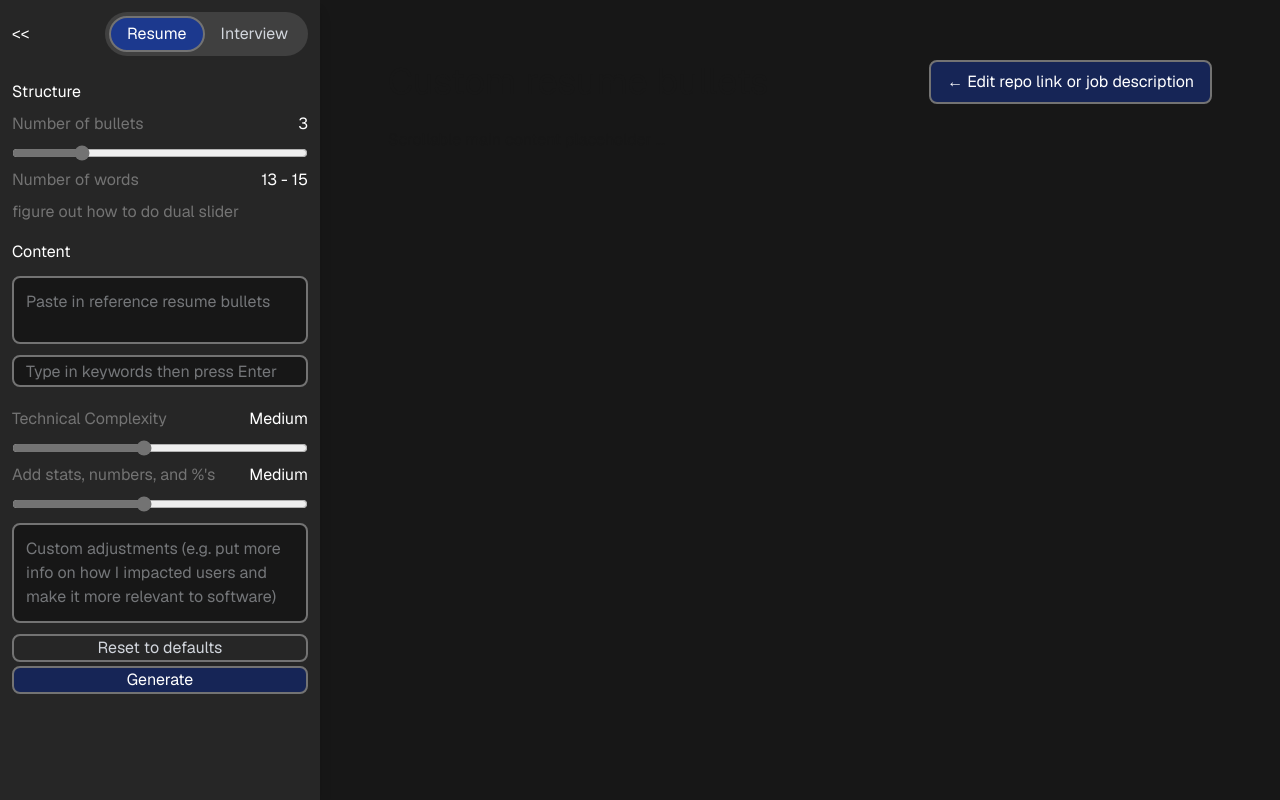
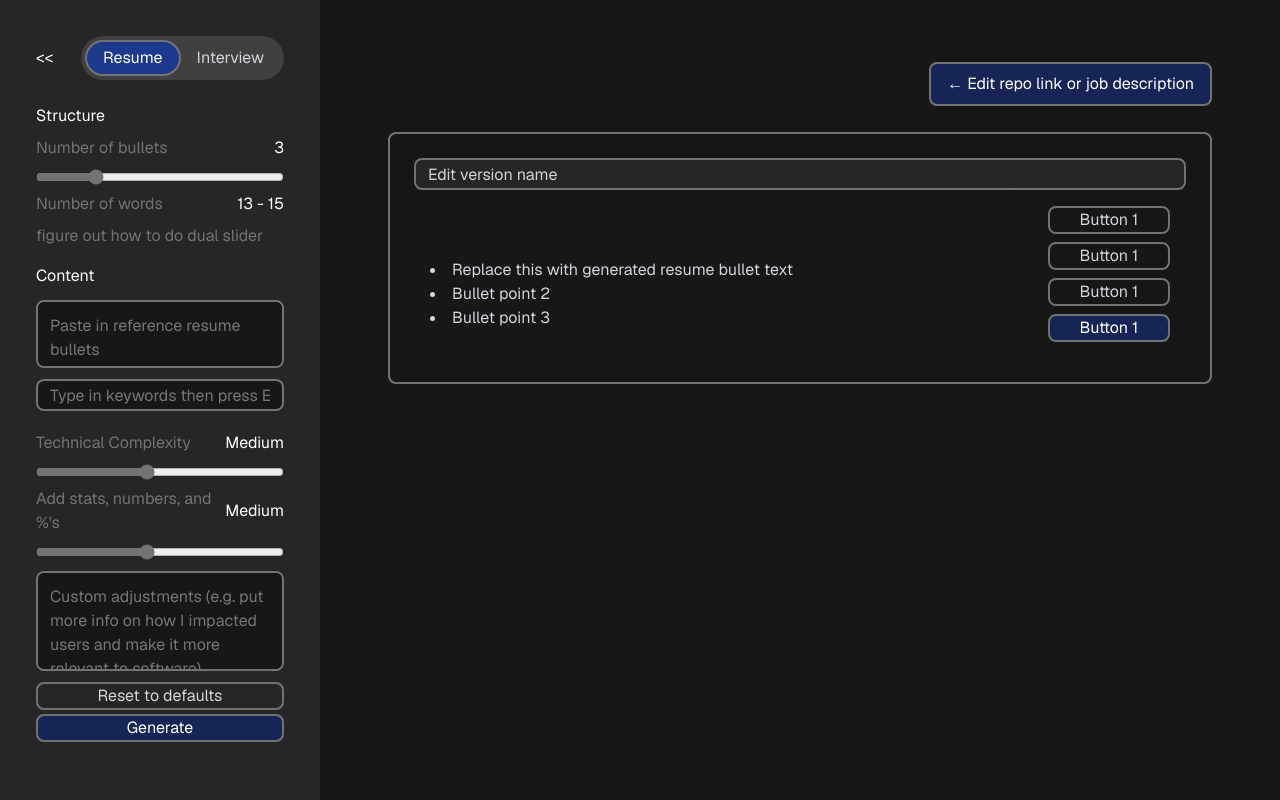
Before and after one commit to erinjhu/project-summarizer, a Next.js app in the folder frontend/: page /resume in a window 1280 px wide. Built offline with nearby package versions, Linux system fonts and the light colour scheme.

Commit message:
feat: ui for generated bullets

```diff
--- a/frontend/src/app/resume/page.tsx
+++ b/frontend/src/app/resume/page.tsx
@@ -14,12 +14,13 @@ export default function Resume() {
     const [complexity, setComplexity] = useState(5);
     const [stats, setStats] = useState(5);
     const [refBullets, setRefBullets] = useState("");
+    const [versionName, setVersionName] = useState("Edit version name")
 
     return (
         <div className="bg-neutral-900 min-h-screen flex font-sans">
 
             <div
-                className={`flex-shrink-0 top-0 bg-neutral-800 min-h-screen shadow-lg transition-all duration-300 ${collapsed ? "w-10" : "w-1/4"}`}
+                className={`p-6 flex-shrink-0 top-0 bg-neutral-800 min-h-screen shadow-lg transition-all duration-300 ${collapsed ? "w-10" : "w-1/4"}`}
             >
                 {/* Collapse + Tabs Row */}
                 <div className="flex items-center justify-between p-3">
@@ -184,7 +185,7 @@ export default function Resume() {
                                 Reset to defaults
                             </button>
                             <button
-                                className="w-full py-0.3 rounded-lg bg-blue-950 border-2 border-neutral-500 text-white font-sans hover:bg-blue-940"
+                                className="w-full py-0.3 rounded-lg bg-blue-950 border-2 border-neutral-500 text-white font-sans hover:bg-blue-900"
                                 onClick={() => {
                                     // Generate logic here
                                 }}
@@ -197,8 +198,9 @@ export default function Resume() {
             </div>
 
             <div className="flex-1 overflow-y-auto mt-15 m-17 font-sans">
+                {/* Heading and Button */}
                 <div className="flex items-center justify-between mb-6">
-                    <h1 className="text-4xl text-left">Custom resume bullets</h1>
+                    <h1 className="text-5xl text-left">Custom resume bullets</h1>
                     <button
                         className="px-4 py-2 rounded-lg bg-blue-950 border-2 border-neutral-500 text-white font-sans hover:bg-blue-940"
                         onClick={() => {
@@ -208,6 +210,36 @@ export default function Resume() {
                         ← Edit repo link or job description
                     </button>
                 </div>
+                {/* Generated bullets */}
+                <div className="neutral-800 rounded-lg border-2 border-neutral-500 p-6">
+                    <input
+                        type="text"
+                        value={versionName}
+                        onChange={e => setVersionName(e.target.value)}
+                        onKeyDown={e => {
+                        }}
+                        placeholder="Edit version name"
+                        className="w-full h-8 bg-neutral-800 text-gray-300 border-2 border-neutral-500 rounded-lg p-3"
+                    />
+                    <div className="flex gap-4">
+                        <div className="flex-1 bg-neutral-900 p-4 rounded-lg">
+                            <h2 className="text-3xl text-left mb-4">Name goes here</h2>
+                            <ul className="list-disc list-inside text-gray-300">
+                                <li>Replace this with generated resume bullet text</li>
+                                <li>Bullet point 2</li>
+                                <li>Bullet point 3</li>
+                            </ul>
+                        </div>
+                        <div className="w-1/5 p-4 rounded-lg flex flex-col gap-2">
+                            <button className="rounded-lg border-2 border-neutral-500 text-gray-300 font-sans hover:bg-neutral-500">Button 1</button>
+                            <button className="rounded-lg border-2 border-neutral-500 text-gray-300 font-sans hover:bg-neutral-500">Button 1</button>
+                            <button className="rounded-lg border-2 border-neutral-500 text-gray-300 font-sans hover:bg-neutral-500">Button 1</button>
+                            <button className="rounded-lg bg-blue-950 border-2 border-neutral-500 text-white font-sans hover:bg-blue-900">Button 1</button>
+                        </div>
+                    </div>
+
+
+                </div>
                 <p>Scrollable main content placeholder ...</p>
             </div>
         </div>
```
